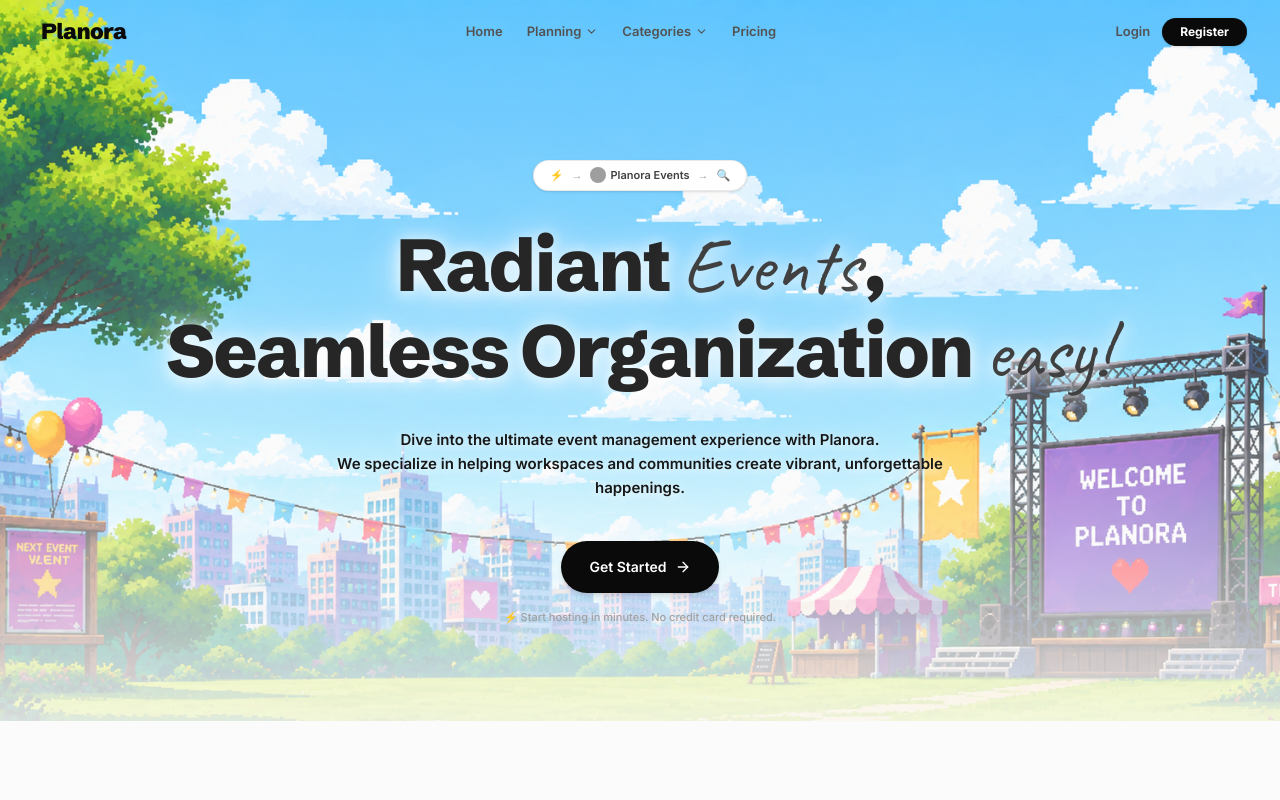
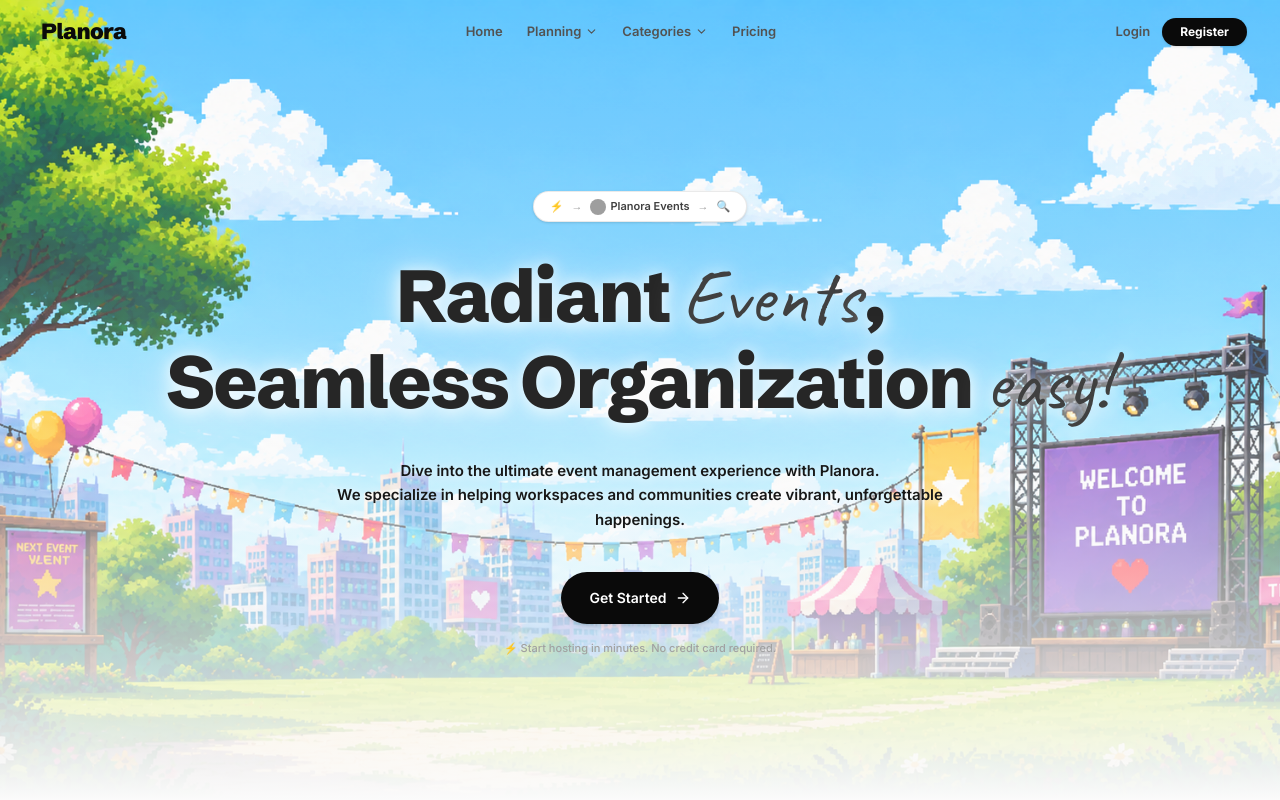
Before and after one commit to Bhavyag-dev/Planora, a React (Vite) app in the folder frontend/: page / in a window 1280 px wide. Shown: the top 800 px of the page. Built offline with nearby package versions, Linux system fonts and the light colour scheme; no server answers; grey boxes are pictures that could not be loaded; a web font is replaced by a local one.

Commit message:
refactor(frontend): set min-h-screen on hero section to occupy full viewport space

```diff
--- a/frontend/src/pages/Landing.tsx
+++ b/frontend/src/pages/Landing.tsx
@@ -310,7 +310,7 @@
       </div>
 
       {/* Hero Section */}
-      <section className="relative flex flex-col items-center justify-center pt-40 pb-24 text-center px-6 overflow-hidden">
+      <section className="relative flex flex-col items-center justify-center min-h-screen pt-32 pb-20 text-center px-6 overflow-hidden">
         {/* Central Badge */}
         <div className="relative z-10 mb-8 inline-flex items-center gap-2 rounded-full border border-neutral-200/80 bg-white px-4 py-1.5 text-[11px] font-semibold text-neutral-700 shadow-sm hover:border-neutral-300 transition-colors duration-300 select-none">
           <span>⚡</span>
```
